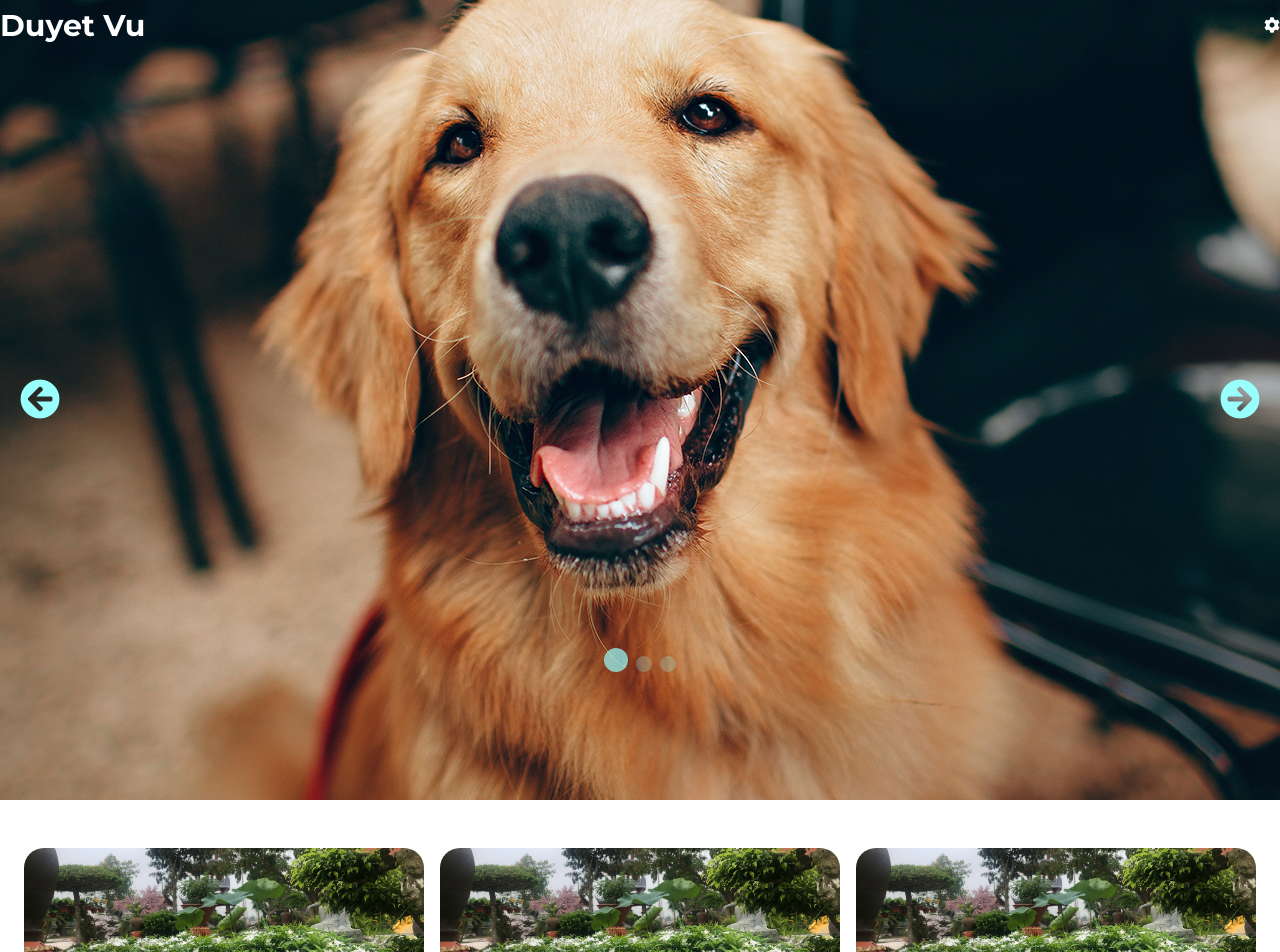
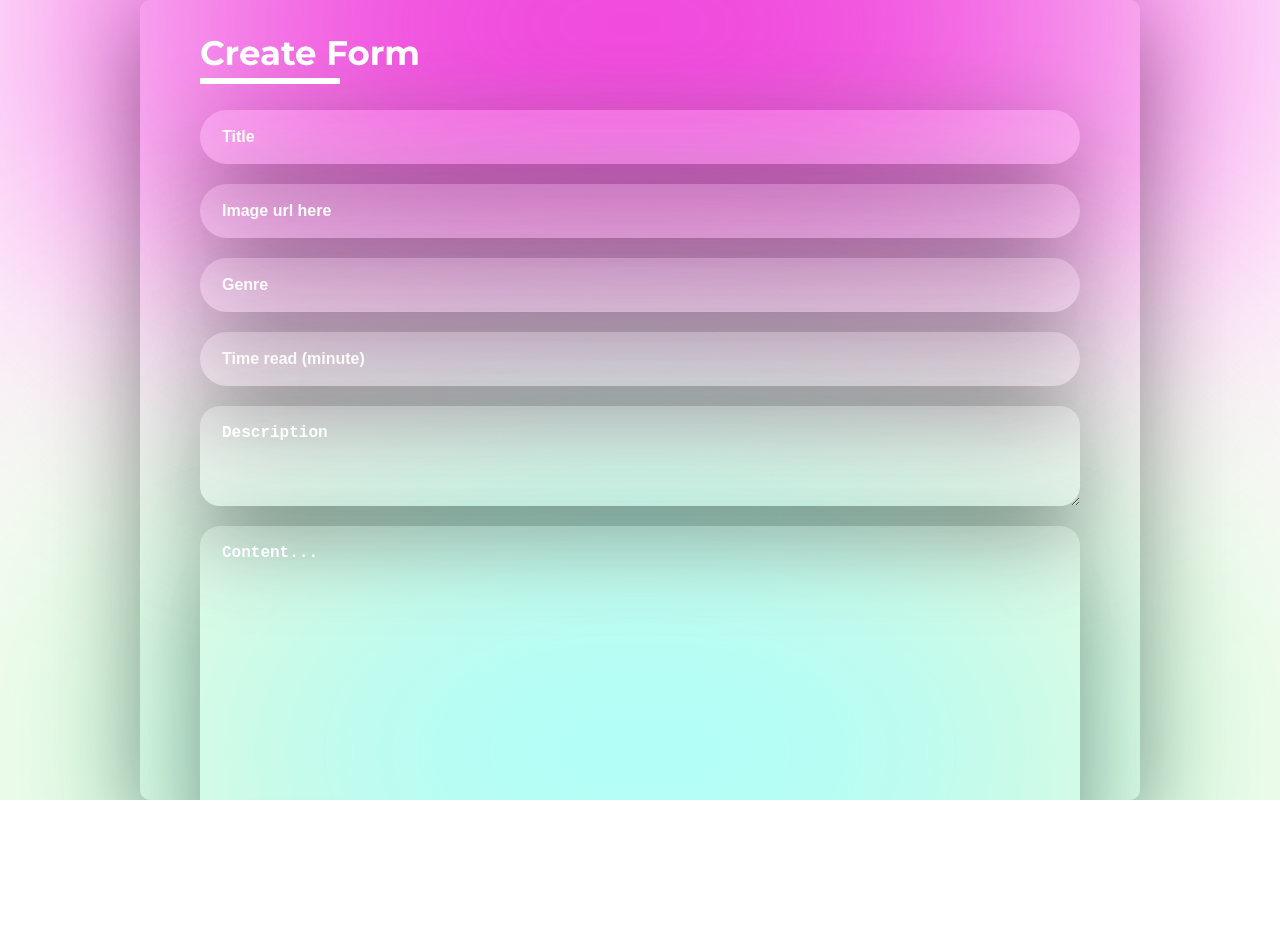
Before and after one commit to DuyetVu2001/my-web-app, a React (Create React App) app in the folder client/: page /create in a window 1280 px wide. Shown: the top 952 px of the page. After the commit the page ends 800 px from the top, so only its background shows below. Built offline with nearby package versions, Linux system fonts and the light colour scheme.

Commit message:
CreatForm component

```diff
--- a/client/src/App.js
+++ b/client/src/App.js
@@ -2,7 +2,8 @@ import './App.scss';
 import Header from './components/header/Header';
 import NavRight from './components/navRight/NavRight';
 import PostSection from './components/postSection/PostSection';
-import PostDetail from './pages/PostDetail';
+import PostDetail from './pages/postDetail/PostDetail';
+import PostCreate from './pages/postCreate/PostCreate';
 import { BrowserRouter as Router, Switch, Route } from 'react-router-dom';
 
 function App() {
@@ -10,6 +11,7 @@ function App() {
 		<Router>
 			<div className="app">
 				<Switch>
+					<Route path="/create" component={PostCreate} />
 					<Route path="/detail" component={PostDetail} />
 					<Route path="/">
 						<Header />
--- a/client/src/assets/sass/_variables.scss
+++ b/client/src/assets/sass/_variables.scss
@@ -2,6 +2,7 @@
 $blue-color: #99fffd;
 $pink-color: #ef32d9;
 $orange-color: #fcaa00;
+$yellow-color: #ffed99;
 
 // color custom
 
--- /dev/null
+++ b/client/src/pages/postCreate/PostCreate.js
@@ -0,0 +1,34 @@
+import React from 'react';
+import './PostCreate.scss';
+
+const PostCreateForm = () => {
+	return (
+		<div className="post-create">
+			<div className="color"></div>
+			<div className="color"></div>
+			<div className="color"></div>
+
+			<div className="box"></div>
+			<div className="box"></div>
+			<div className="box"></div>
+			<div className="box"></div>
+			<div className="box"></div>
+
+			<div className="post-create__box">
+				<h3>Create Form</h3>
+
+				<form className="post-create__form">
+					<input type="text" name="title" placeholder="Title" />
+					<input type="text" name="img" placeholder="Image url here" />
+					<input type="text" name="genre" placeholder="Genre" />
+					<input type="number" name="time_read" placeholder="Time read (minute)" />
+					<textarea type="text" name="desc" placeholder="Description" />
+					<textarea type="text" name="content" placeholder="Content..." />
+					<input type="submit" name="submit" value="Submit" />
+				</form>
+			</div>
+		</div>
+	);
+};
+
+export default PostCreateForm;
--- /dev/null
+++ b/client/src/pages/postCreate/PostCreate.scss
@@ -0,0 +1,127 @@
+@import '../../assets/sass/variables';
+
+.post-create {
+	position: relative;
+
+	display: flex;
+	justify-content: center;
+	align-items: center;
+	height: 100vh;
+
+	.color {
+		position: absolute;
+		border-radius: 50%;
+		filter: blur(15rem);
+
+		&:nth-child(1) {
+			width: 91%;
+			height: 80%;
+			top: -37%;
+			left: 4%;
+
+			background-color: $pink-color;
+		}
+
+		&:nth-child(2) {
+			width: 92%;
+			height: 80%;
+			left: 4%;
+			bottom: -34%;
+
+			background-color: $yellow-color;
+		}
+
+		&:nth-child(3) {
+			width: 86%;
+			height: 80%;
+			bottom: -34%;
+			left: 7%;
+
+			background-color: $blue-color;
+		}
+	}
+
+	.box {
+		position: absolute;
+	}
+
+	&__box {
+		position: relative;
+		z-index: 1;
+
+		max-height: 100%;
+		max-width: 100rem;
+		width: 100%;
+
+		padding: 3rem 6rem 1.6rem;
+		box-shadow: rgba(0, 0, 0, 0.4) 0px 30px 90px;
+		border-radius: 1rem;
+
+		background: rgba(255, 255, 255, 0.05);
+
+		overflow: hidden auto;
+	}
+
+	h3 {
+		position: relative;
+
+		margin-bottom: 3.2rem;
+
+		font-size: 3.4rem;
+		color: white;
+
+		&::after {
+			content: '';
+			position: absolute;
+			bottom: -0.6rem;
+			left: 0;
+
+			height: 0.6rem;
+			width: 14rem;
+
+			background: white;
+		}
+	}
+
+	&__form {
+		display: flex;
+		flex-direction: column;
+
+		input {
+			border-radius: 3.5rem;
+		}
+
+		input,
+		textarea {
+			border: none;
+			outline: none;
+			box-shadow: rgba(0, 0, 0, 0.4) 0px 30px 90px;
+
+			margin-bottom: 2rem;
+			padding: 1.8rem 2.2rem;
+
+			background-color: rgba(255, 255, 255, 0.15);
+
+			&::placeholder {
+				color: white;
+				font-weight: 600;
+			}
+		}
+
+		textarea {
+			height: 10rem;
+			border-radius: 2rem;
+
+			&[name='content'] {
+				height: 32rem;
+			}
+		}
+
+		input[type='submit'] {
+			width: 20rem;
+			font-size: 2rem;
+			background: white;
+			font-weight: 600;
+		}
+	}
+}
```
